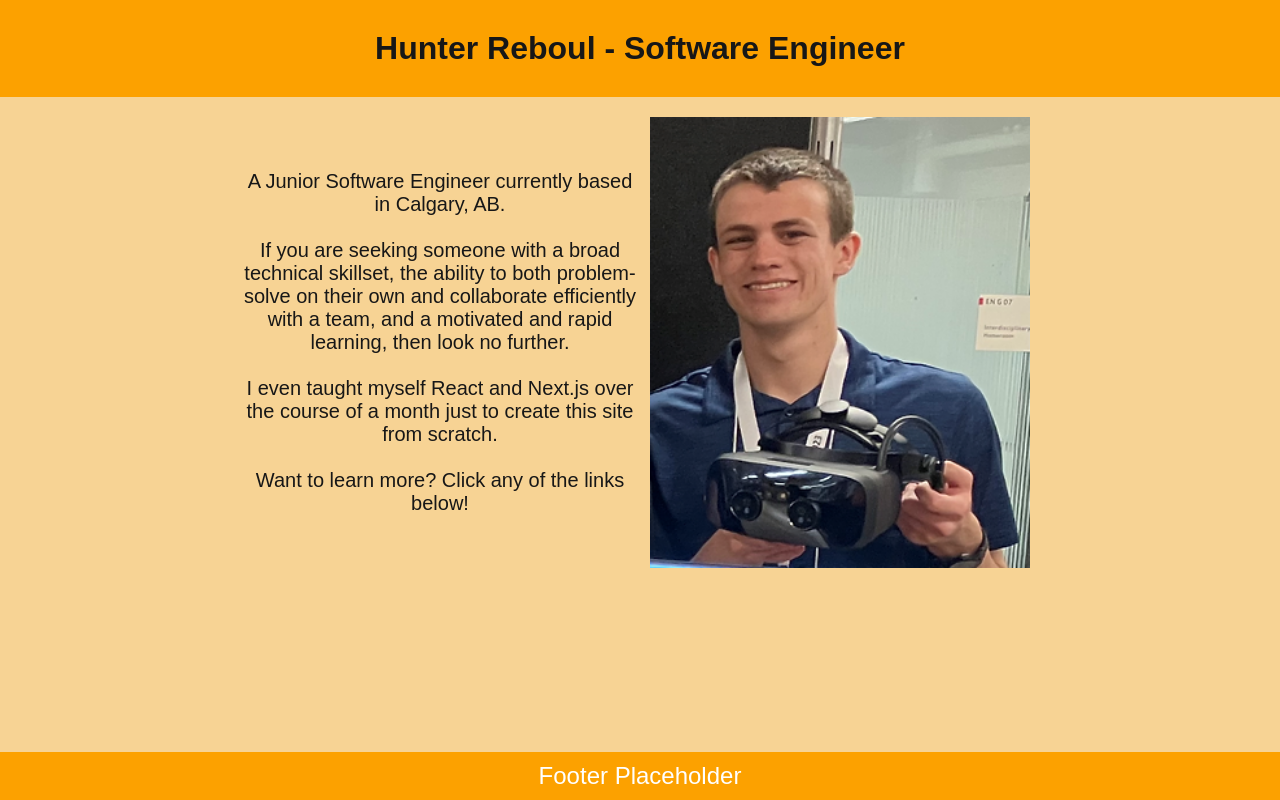
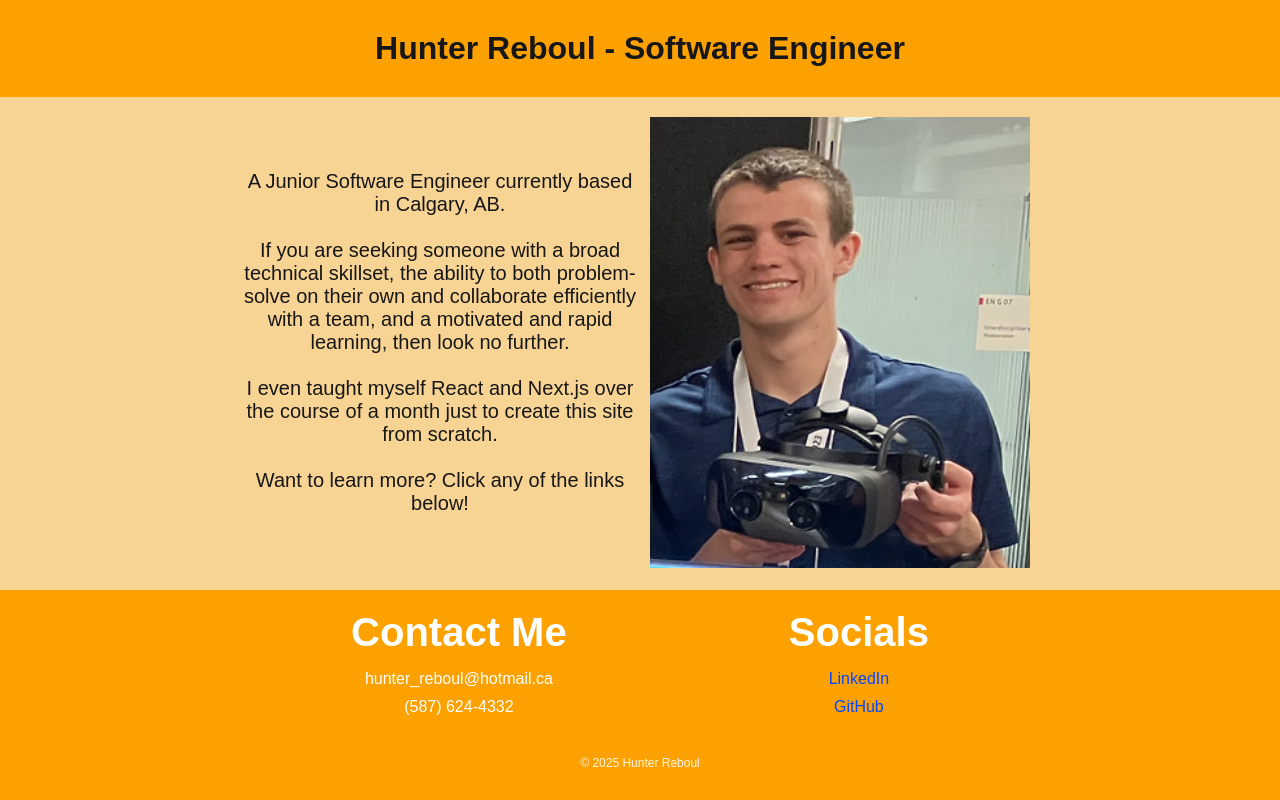
Before and after one commit to Hunter-Reboul/portfolio-site, a Next.js app: page / in a window 1280 px wide. Built offline with nearby package versions, Linux system fonts and the light colour scheme.

Commit message:
Website Footer Completed

```diff
--- a/src/app/components/Footer.js
+++ b/src/app/components/Footer.js
@@ -2,8 +2,16 @@ import styles from "./components.module.css";
 
 export default function Footer() {
     return (
-        <div className={styles.box}>
-            <p className={styles.footerText}>Footer Placeholder</p>
+        <div className={styles.footerBox}>
+            <div className={styles.footerContainer}>
+                <p className={styles.contactText}><b>Contact Me</b></p>
+                <p className={styles.emailText}>hunter_reboul@hotmail.ca</p>
+                <p className={styles.phoneText}>(587) 624-4332</p>
+                <p className={styles.socialsText}><b>Socials</b></p>
+                <a className={styles.linkedinText} href="https://www.linkedin.com/in/hunter-reboul/">LinkedIn</a>
+                <a className={styles.githubText} href="https://github.com/Hunter-Reboul">GitHub</a>
+                <p className={styles.copyrightText}>&copy; 2025 Hunter Reboul</p>
+            </div>
         </div>
     );
 }
--- a/src/app/components/components.module.css
+++ b/src/app/components/components.module.css
@@ -1,13 +1,75 @@
-.box {
+.footerBox {
     background-color: #fca100;
     width: 100%;
-    margin-top: auto
+    margin-top: auto;
+    display: flex;
+    justify-content: center;
 }
 
-.footerText {
-    font-family: Arial, sans-serif;
-    font-size: 24px;
+.footerContainer {
+    width: 800px;
+
+    display: grid;
+    grid-template:
+        'contact socials'
+        'email linkedin'
+        'phone github'
+        'copyright copyright'
+}
+
+.contactText {
+    grid-area: contact;
+    font-size: 40px;
     text-align: center;
     color: white;
-    padding: 10px 1px;
+    padding: 20px 0px 15px;
 }
+
+.emailText {
+    grid-area: email;
+    font-size: 16px;
+    text-align: center;
+    color: white;
+    padding: 0px 0px 10px;
+}
+
+.phoneText {
+    grid-area: phone;
+    font-size: 16px;
+    text-align: center;
+    color: white;
+    padding: 0px 0px 10px;
+}
+
+
+.socialsText {
+    grid-area: socials;
+    font-size: 40px;
+    text-align: center;
+    color: white;
+    padding: 20px 0px 15px;
+}
+
+.linkedinText {
+    grid-area: linkedin;
+    text-align: center;
+    font-size: 16px;
+    background-color: transparent;
+    padding: 0px 0px 10px;
+}
+
+.githubText {
+    grid-area: github;
+    font-size: 16px;
+    text-align: center;
+    padding: 0px 0px 10px;
+}
+
+.copyrightText {
+    grid-area: copyright;
+    font-size: 12px;
+    text-align: center;
+    color: rgb(255, 255, 255, 0.9);
+    padding: 5px 0px;
+    margin: 25px 0px;
+}
--- a/src/app/globals.css
+++ b/src/app/globals.css
@@ -31,8 +31,16 @@ body {
 }
 
 a {
-  color: inherit;
+  background-color: transparent;
   text-decoration: none;
+}
+
+a:link, a:hover {
+    color: #0346FF;
+}
+
+a:visited, a:active {
+    color: #510066;
 }
 
 @media (prefers-color-scheme: dark) {
```
Also changed, not shown: 1 other file (tests, documents, lock files or other folders).
